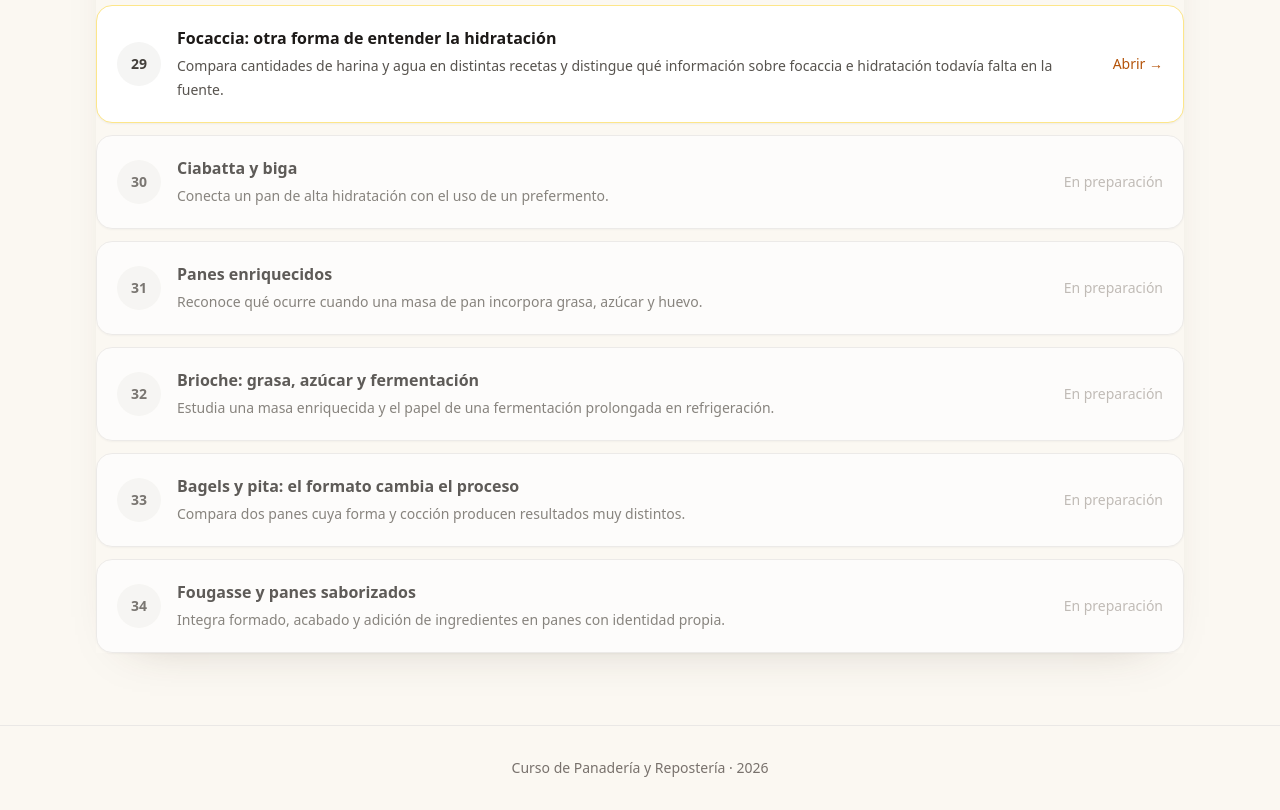
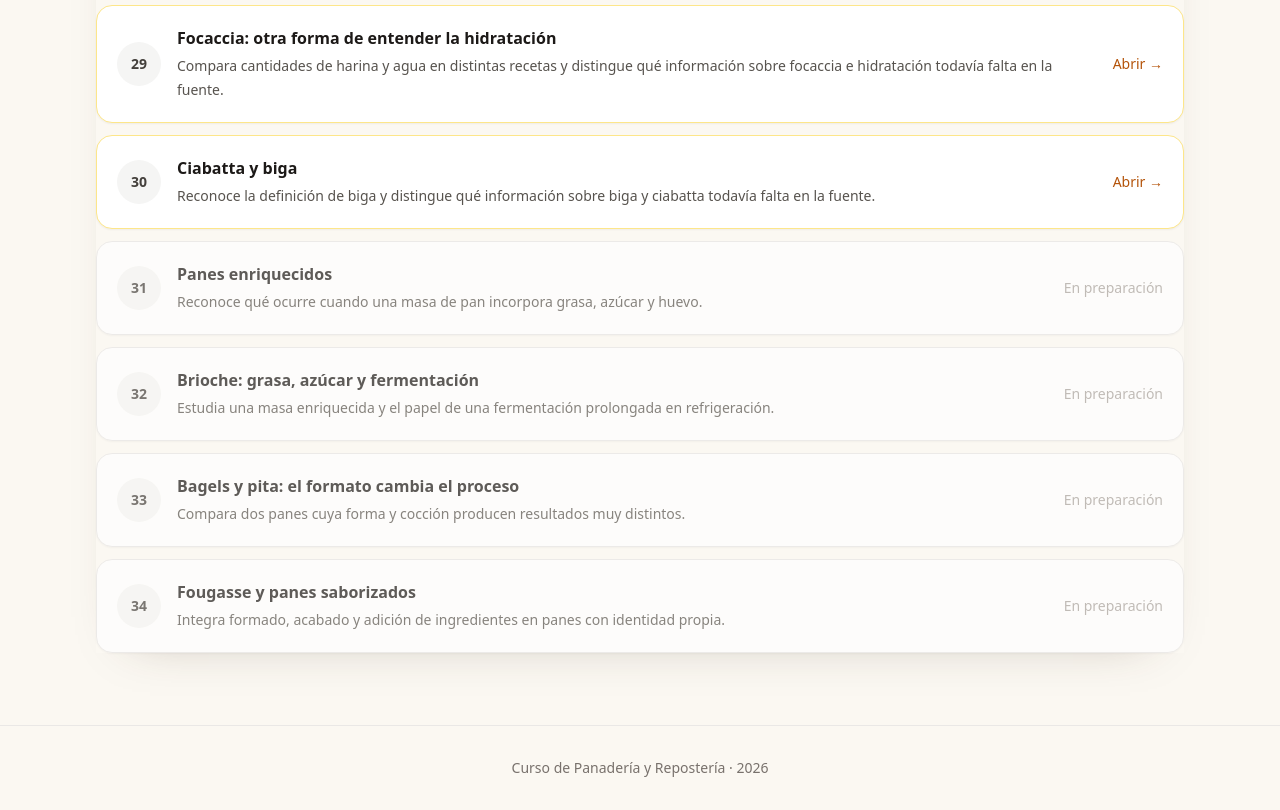
Before and after one commit to Drworm82/CursoPanadero, a Next.js app: page /modulo-4 in a window 1280 px wide. Shown: the part 1200-2010 px from the top of the page. Built offline with nearby package versions, Linux system fonts and the light colour scheme; no server answers.

Commit message:
Activate lesson 30 in module 4

```diff
--- a/pages/modulo-4.js
+++ b/pages/modulo-4.js
@@ -13,7 +13,7 @@ const lessons = [
   ['27', 'Amasado, estructura y tensión', 'Relaciona el trabajo de la masa con la condición que debe alcanzar antes de la fermentación.', '/leccion-amasado-estructura-y-tension'],
   ['28', 'Baguette: estructura, formado y greñado', 'Ubica el formado y la segunda fermentación dentro del proceso, y distingue qué información sobre greñado todavía falta en la fuente.', '/leccion-baguette-estructura-formado-greñado'],
   ['29', 'Focaccia: otra forma de entender la hidratación', 'Compara cantidades de harina y agua en distintas recetas y distingue qué información sobre focaccia e hidratación todavía falta en la fuente.', '/leccion-focaccia-otra-forma-hidratacion'],
-  ['30', 'Ciabatta y biga', 'Conecta un pan de alta hidratación con el uso de un prefermento.', '#'],
+  ['30', 'Ciabatta y biga', 'Reconoce la definición de biga y distingue qué información sobre biga y ciabatta todavía falta en la fuente.', '/leccion-ciabatta-y-biga'],
   ['31', 'Panes enriquecidos', 'Reconoce qué ocurre cuando una masa de pan incorpora grasa, azúcar y huevo.', '#'],
   ['32', 'Brioche: grasa, azúcar y fermentación', 'Estudia una masa enriquecida y el papel de una fermentación prolongada en refrigeración.', '#'],
   ['33', 'Bagels y pita: el formato cambia el proceso', 'Compara dos panes cuya forma y cocción producen resultados muy distintos.', '#'],
```
